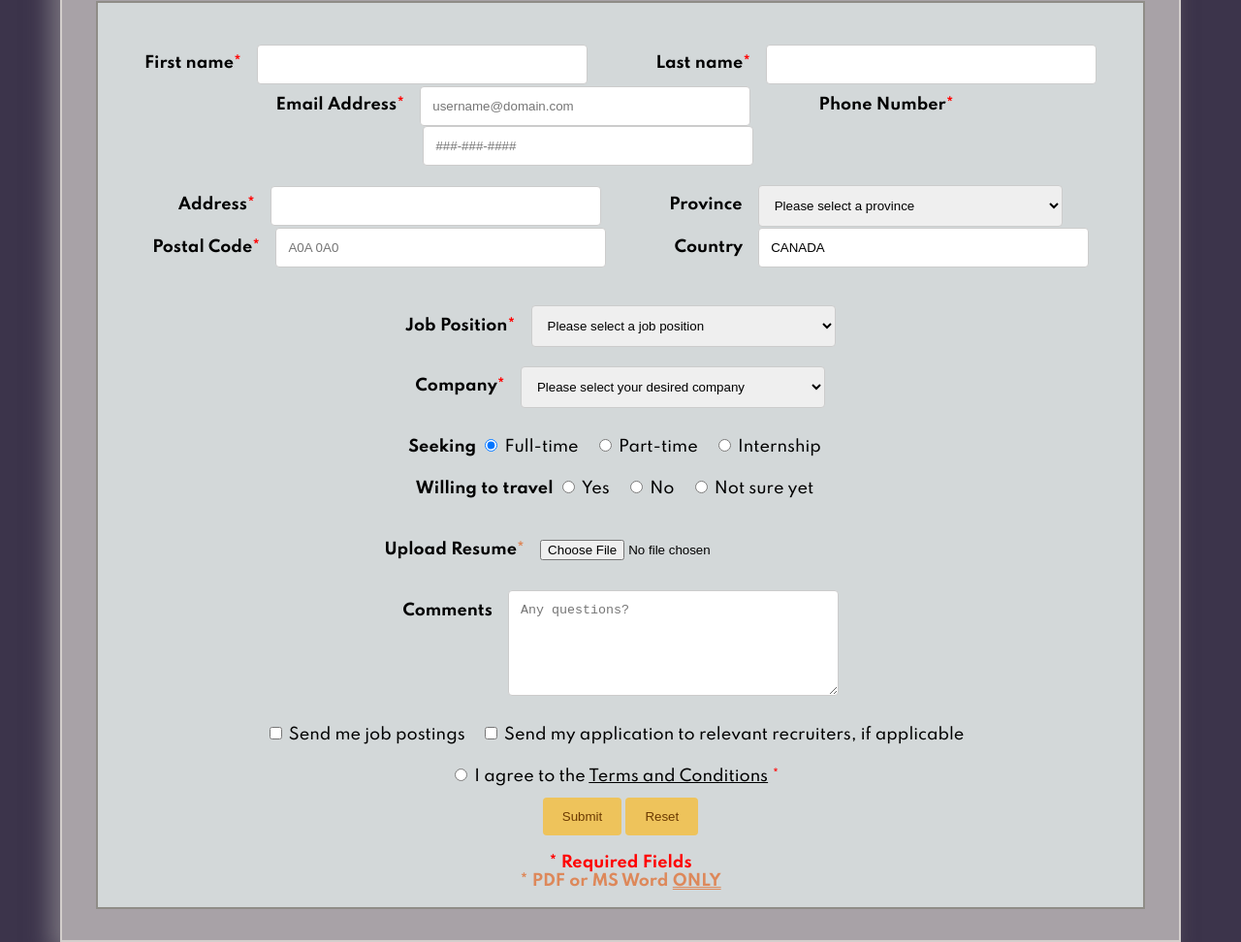
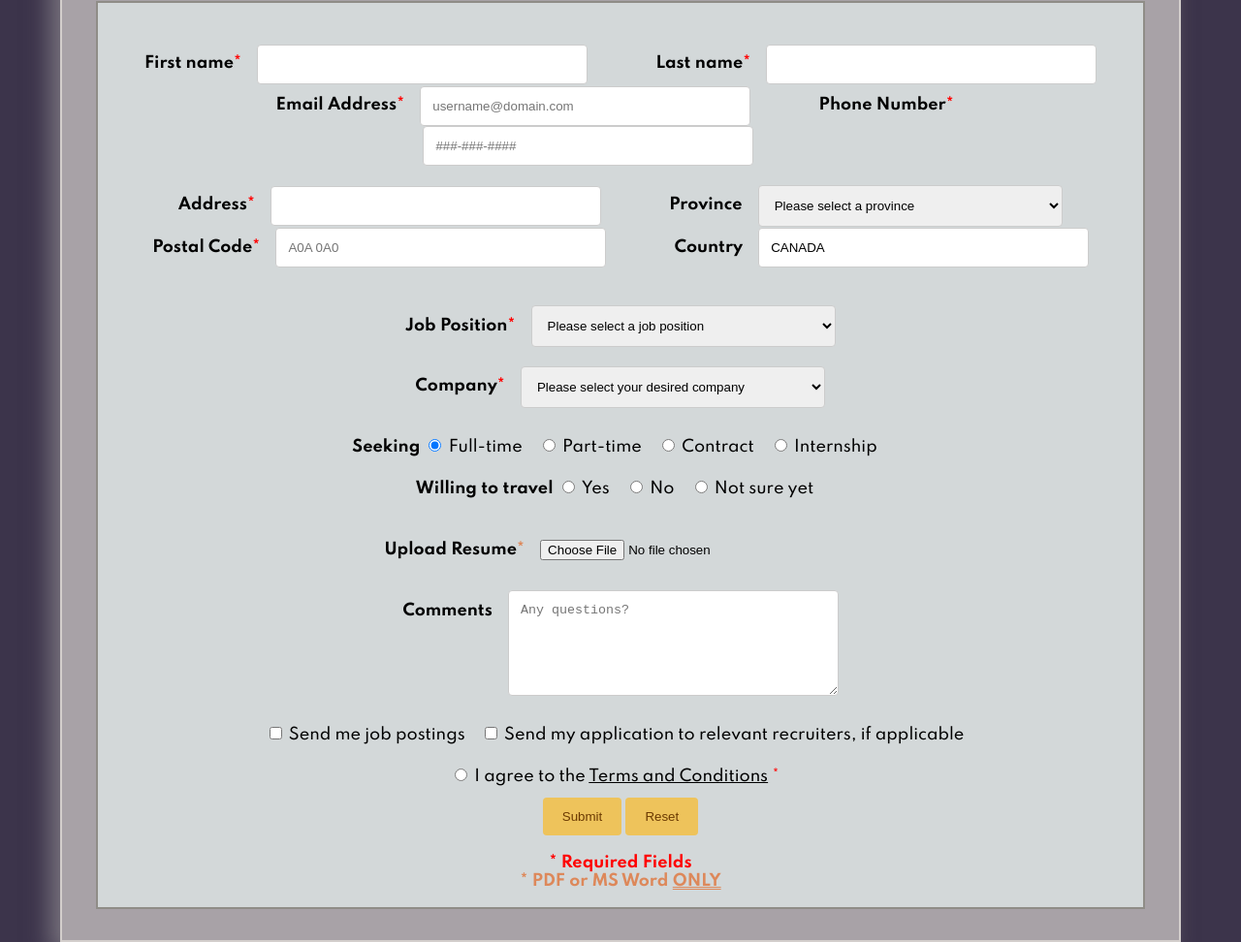
Before and after one commit to manuboojuk/ht6-project, a plain HTML site: page application.html in a window 1280 px wide. Shown: the part 656-1628 px from the top of the page at 97% size. Drawn offline with Linux system fonts and the light colour scheme.

Commit message:
Update application.html

```diff
--- a/application.html
+++ b/application.html
@@ -143,6 +143,8 @@
             <label for="fulltime">Full-time</label>
             <input id="parttime" name="seeking" type="radio" value="parttime">
             <label for="parttime">Part-time</label>
+            <input id="contract" name="seeking" type="radio" value="contract">
+            <label for="contract">Contract</label>
             <input id="internship" name="seeking" type="radio" value="internship">
             <label for="internship">Internship</label><br>
 
```
